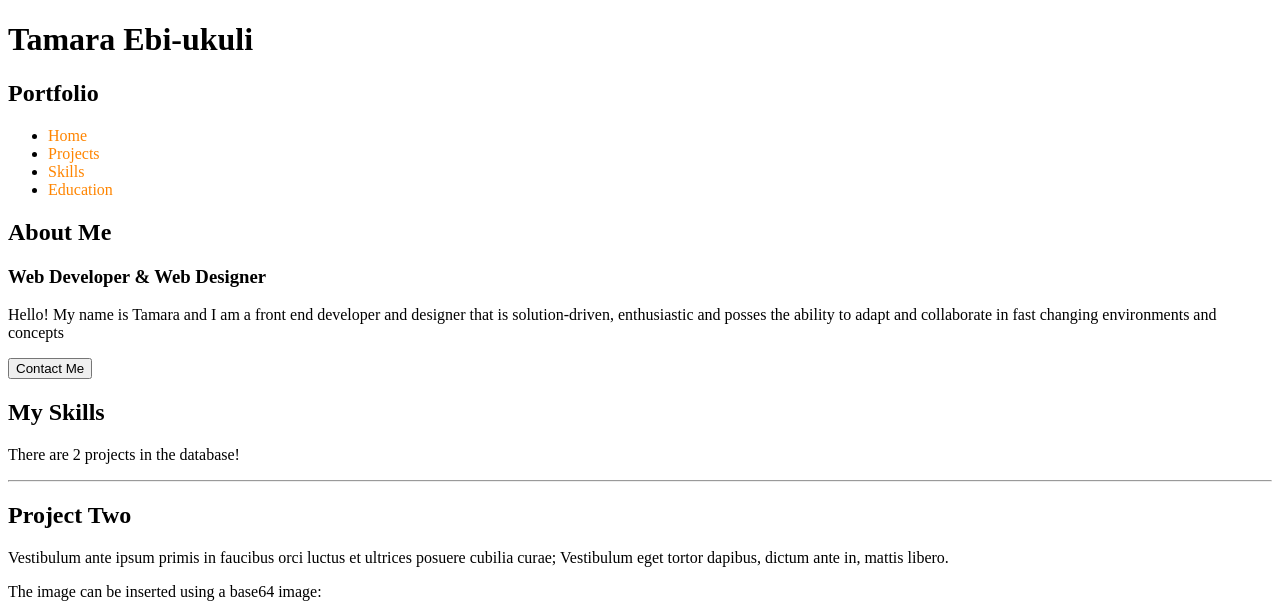
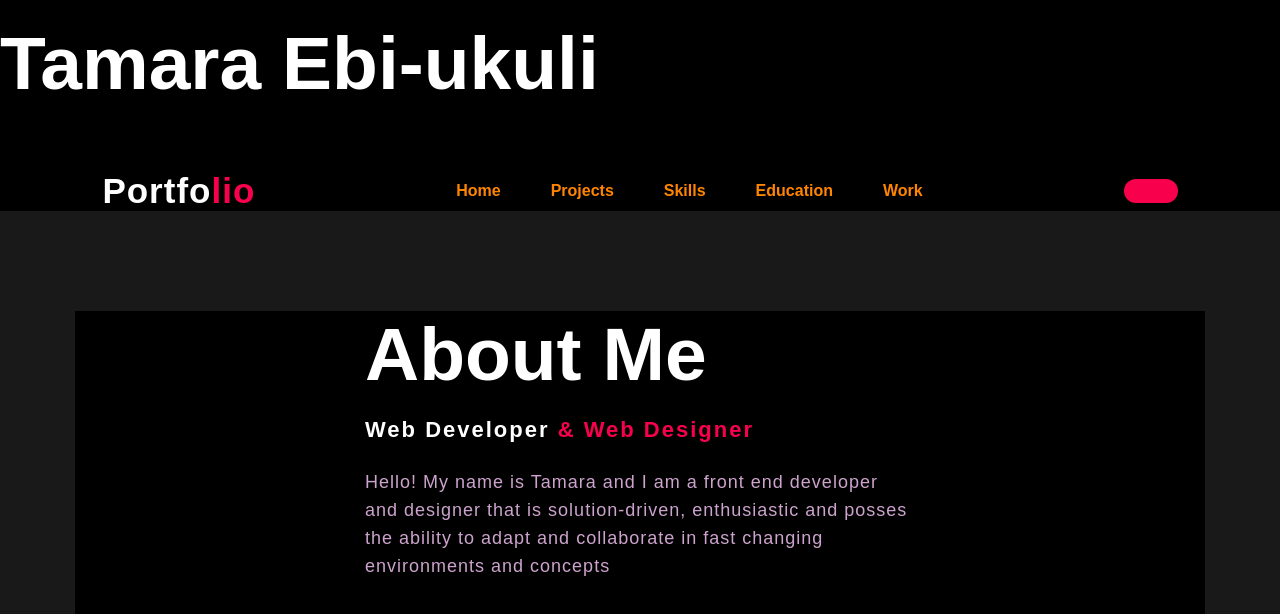
Before and after one commit to Tamaraebi/CMS, a PHP site: page / in a window 1280 px wide. Shown: the top 614 px of the page. Run offline with PHP 8.4, Linux system fonts and the light colour scheme; data comes from the database, SQL or seed files in the repository; data that the repository does not hold is empty; some libraries are stand-ins or nearby versions.

Commit message:
css added

```diff
--- a/admin/dashboard.php
+++ b/admin/dashboard.php
@@ -36,6 +36,11 @@ include( 'includes/header.php' );
       Manage Social Media
     </a>
   </li>
+  <li>
+     <a href="work.php">
+      Manage Work
+    </a>
+  </li>
     <a href="logout.php">
       Logout
     </a>
--- a/admin/education.php
+++ b/admin/education.php
@@ -45,7 +45,7 @@ $result = mysqli_query( $connect, $query );
   <?php while ($record = mysqli_fetch_assoc($result)): ?>
     <tr>
       <td align="center"><?php echo $record['id']; ?></td>
-      <td align="center"><?php echo $record['credential']; ?></td>
+      <td align="center"><?php echo htmlentities($record['credential']); ?></td>
       <td align="center"><?php echo $record['institution']; ?></td>
       <td align="center"><?php echo $record['year']; ?></td>
       <td align="center"><a href="education_edit.php?id=<?php echo $record['id']; ?>">Edit</i></a></td>
--- a/admin/skills.php
+++ b/admin/skills.php
@@ -30,7 +30,7 @@ $result = mysqli_query( $connect, $query );
 
 ?>
 
-<h2>Manage Projects</h2>
+<h2>Manage Skills</h2>
 
 <table>
   <tr>
--- a/admin/socialmedia.php
+++ b/admin/socialmedia.php
@@ -45,7 +45,7 @@ $result = mysqli_query( $connect, $query );
       <td align="left">
         <?php echo htmlentities( $record['Name'] ); ?>
       </td>
-      <td align="center"><?php echo $record['url']; ?></td>
+      <<td align="left"><a href="<?php echo htmlentities( $record['url'] ); ?>"><?php echo htmlentities( $record['url'] ); ?></a></td>
       <td align="center"><a href="socialmedia_edit.php?id=<?php echo $record['id']; ?>">Edit</i></a></td>
       <td align="center">
         <a href="socialmedia.php?delete=<?php echo $record['id']; ?>" onclick="javascript:confirm('Are you sure you want to delete this social media?');">Delete</i></a>
--- a/index.php
+++ b/index.php
@@ -16,6 +16,8 @@ include( 'admin/includes/functions.php' );
 
   <link href="styles.css" type="text/css" rel="stylesheet">
 
+  <link href="style.css" type="text/css" rel="stylesheet">
+
   <script src="https://cdn.ckeditor.com/ckeditor5/12.4.0/classic/ckeditor.js"></script>
 
 </head>
@@ -25,7 +27,6 @@ include( 'admin/includes/functions.php' );
 
   <?php
   echo '';
-  echo '<div class="hero">';
   echo '<nav>';
   echo '<h2 class="logo">Portfo<span>lio</span></h2>';
   echo '<ul>';
@@ -33,6 +34,7 @@ include( 'admin/includes/functions.php' );
   echo '<li><a href="http://tamaraebi.infinityfreeapp.com/CMS/admin/projects.php">Projects</a></li>';
   echo '<li><a href="http://tamaraebi.infinityfreeapp.com/CMS/admin/skills.php">Skills</a></li>';
   echo '<li><a href="http://tamaraebi.infinityfreeapp.com/CMS/admin/education.php">Education</a></li>';
+  echo '<li><a href="http://tamaraebi.infinityfreeapp.com/CMS/admin/work.php">Work</a></li>';
   echo '</ul>';
   echo '<a href="#" class="btn"></a>';
   echo '</nav>';
@@ -43,19 +45,20 @@ include( 'admin/includes/functions.php' );
   echo '<div class="main">';
   echo '<div class="about-text">';
   echo '<h2>About Me</h2>';
-  echo '<h3> Web Developer <span>& Web Designer</span></h3>';
+  echo '<h5> Web Developer <span>& Web Designer</span></h5>';
   echo '<p>Hello! My name is Tamara and I am a front end developer and designer that is solution-driven, enthusiastic and posses the ability to adapt and collaborate in fast changing environments and concepts</p>';
   echo '<button type="button">Contact Me</button>';
   echo '</div>';
   echo '</div>';
   echo '</section>';
   ?>
+     <!----Skills section---->
   <h2>My Skills</h2>
 
   <?php
 
   $query = 'SELECT *
-  FROM skills
+    FROM Skills
     ORDER BY percent DESC';
   $result = mysqli_query($connect, $query);
 
@@ -63,23 +66,61 @@ $result = mysqli_query($connect, $query);
 
   <?php while($record = mysqli_fetch_assoc($result)): ?>
 
-  <h3><?php echo $record['name']; ?></h3>
+    <h3><?php echo $record['name']; ?>Html, CSS, Javascript, PHP</h3>
 
-  <p>Percent: <?php echo $record['percent']; ?>%</p>
+    <p>Percent: <?php echo $record['percent']; ?> 95%</p>
 
     <div style="background-color: grey;">
       <div style="background-color: red; height: 20px; width:<?php echo $record['percent']; ?>%;"></div>
     </div>
 
   <?php endwhile; ?>
+    <!----Education section---->
+  <h2>Education </h2>
+  <?php
+    $query = 'SELECT *
+    FROM Education
+    ORDER BY year DESC';
+    $result = mysqli_query( $connect, $query );
+  ?>
 
-</body>
-</html>
+  <?php while( $record = mysqli_fetch_assoc( $result ) ): ?>
+   <div class="main">
+       <div class="font">
+          <h3><?php echo $record['Credential']; ?></h3>
+       </div>
+        <div class="font">
+           <h4><?php echo $record['Institution']; ?></h4>
+        </div>
+        <div class="font">
+           <h4><?php echo $record['Year']; ?></h4>
+        </div>
+   </div>
+   <div class="right">
+     <h3 class="fontright"><?php echo $record['Institution']; ?></h3>
+   </div>
+  <?php endwhile; ?>
+
+    <!----Work section---->
+    <h2>Work</h2>
+    <?php
+      $query = 'SELECT *
+      FROM work';
+      $result= mysqli_query($connect, $query);
+    ?>
+    <?php while ($record = mysqli_fetch_assoc($result)): ?>
+      <div class="expcontent">
+        <h3><?php echo $record['Company'];
+                  echo $record['Position'];
+              ?>
+        </h3>
+        </p>
+            <div class="responsibilities"><strong>Responsibilities:</strong></div>
+            <?php echo $record['Responsibilities'];?>
+            <?php endwhile;?>
 
 
-
-
-
+    <!----Projects section---->
   <?php
 
   $query = 'SELECT *
--- /dev/null
+++ b/style.css
@@ -0,0 +1,123 @@
+*{
+    padding: 0;
+	margin: 0;
+	font-family: 'Josefin Sans', sans-serif;
+	box-sizing: border-box;
+    background-color: black;
+}nav{
+	display: flex;
+	align-items: center;
+	justify-content: space-between;
+	padding-top: 45px;
+	padding-left: 8%;
+	padding-right: 8%;
+}
+.logo{
+	color: white;
+	font-size: 35px;
+	letter-spacing: 1px;
+	cursor: pointer;
+}
+span{
+	color: #f9004d;
+}
+nav ul li{
+	list-style-type: none;
+	display: inline-block;
+	padding: 10px  25px;
+}
+nav ul li a{
+	color: white;
+	text-decoration: none;
+	font-weight: bold;
+	text-transform: capitalize;
+}
+nav ul li a:hover{
+	color: #f9004d;
+	transition: .4s;
+}
+.btn{
+	background-color:#f9004d;
+	color: white;
+	text-decoration: none;
+	border: 2px solid transparent;
+	font-weight: bold;
+	padding: 10px 25px;
+	border-radius: 30px;
+	transition: transform .4s;
+}
+.btn:hover{
+	transform: scale(1.2);
+}
+.content{
+	position: absolute;
+	top: 50%;
+	left:8%;
+	transform: translateY(-50%);
+}
+h1{
+	color: white;
+	margin: 20px 0px 20px;
+	font-size: 75px;
+}
+h3{
+	color: white;
+	font-size: 25px;
+	margin-bottom: 50px;
+}
+h4{
+	color: #fcfc;
+	letter-spacing: 2px;
+	font-size: 20px;
+}
+.about{
+	width: 100%;
+	padding: 100px 0px;
+	background-color: #191919;
+}
+.about-text{
+	width: 550px;
+}
+.main{
+	width: 1130px;
+	max-width: 95%;
+	margin: 0 auto;
+	display: flex;
+	align-items: center;
+	justify-content: space-around;
+}
+.about-text h2{
+	color: white;
+	font-size: 75px;
+	text-transform: capitalize;
+	margin-bottom: 20px;
+}
+.about-text h5{
+	color: white;
+	letter-spacing: 2px;
+	font-size: 22px;
+	margin-bottom: 25px;
+	text-transform: capitalize;
+}
+.about-text p{
+	color: #fcfc;
+	letter-spacing: 1px;
+	line-height: 28px;
+	font-size: 18px;
+	margin-bottom: 45px;
+}
+button{
+	background-color:#f9004d;
+	color: white;
+	text-decoration: none;
+	border: 2px solid transparent;
+	font-weight: bold;
+	padding: 13px 30px;
+	border-radius: 30px;
+	transition: .4s;
+}
+button:hover{
+	background-color: transparent;
+	border: 2px solid #f9004d;
+	cursor: pointer;
+}
```
Also changed, not shown: admin/work.php (added, +66 -0 lines), admin/work_add.php (added, +80 -0 lines), admin/work_edit.php (added, +107 -0 lines), skills.jpg (added). Lines whose indentation alone changed are shown as unchanged.
